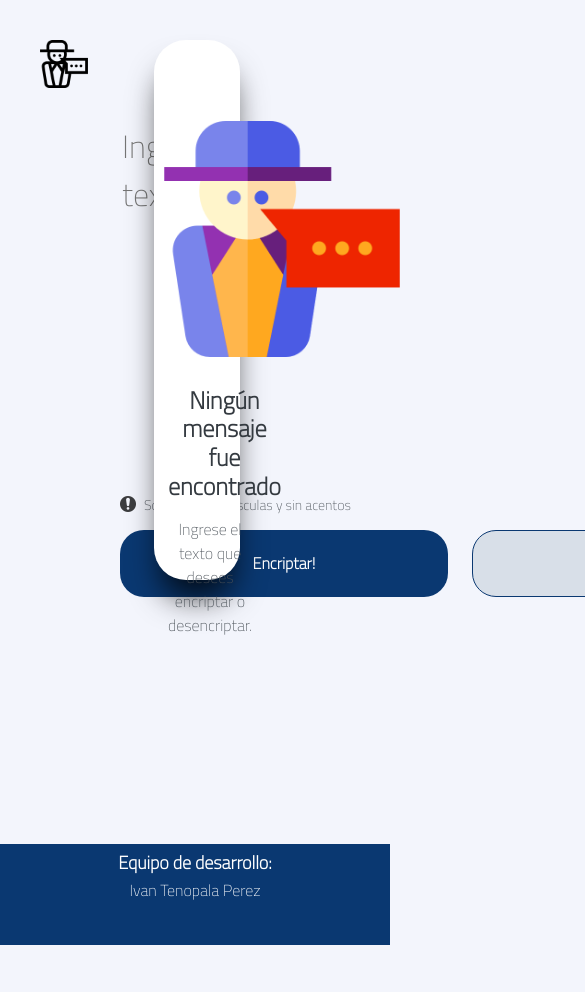
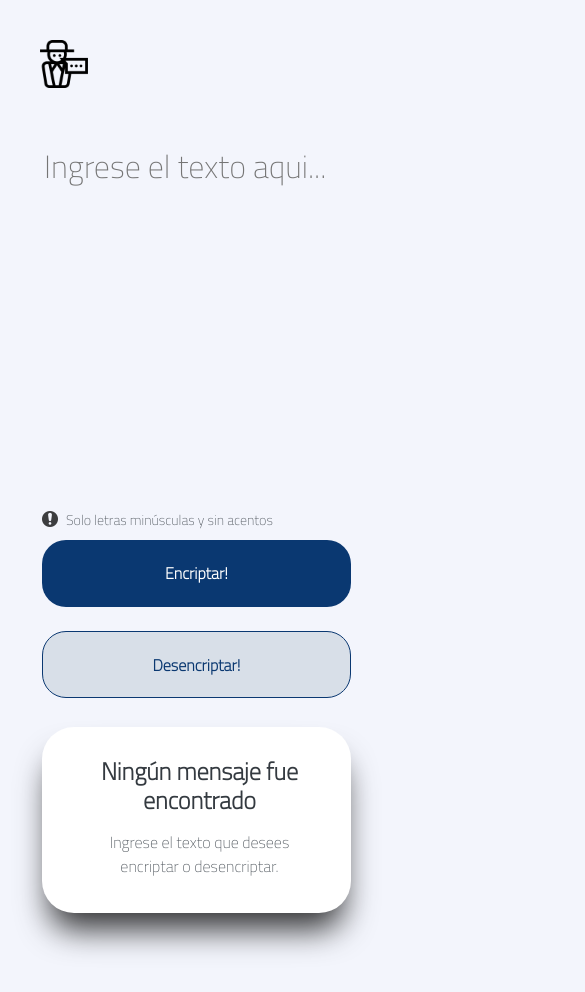
Before and after one commit to Enzartus/Challen-Encriptador, a plain HTML site: page index.html in a window 390 px wide. Shown: the top 992 px of the page, 585 px wide, since content can reach past the window. Before the commit the page ends 945 px from the top, so only its background shows below. Drawn offline with Linux system fonts and the light colour scheme.

Commit message:
Mejora de css para celular

```diff
--- a/encriptador.js
+++ b/encriptador.js
@@ -15,7 +15,6 @@ function encriptar() {
 
         textarea.value = encriptarMensaje(mensaje);
         document.getElementById("mensaje").value = "";
-
     }
 
 }
@@ -73,12 +72,14 @@ function desencriptar() {
     var leyenda = document.getElementById("leyenda");
     var mensaje = document.getElementById("mensaje").value;
     var textarea = document.getElementById("enc-des");
+    var botonCopiar = document.getElementById("copiar");
 
     if (mensaje != "") {
 
         imagen.style.display = "none";
         leyenda.style.display = "none";
         textarea.style.visibility = "visible";
+        botonCopiar.style.visibility = "visible";
 
         textarea.value = desencriptarMensaje(mensaje);
         document.getElementById("mensaje").value = "";
--- a/index.html
+++ b/index.html
@@ -36,7 +36,7 @@
                     <label class="titulo-leyenda">Ningún mensaje fue encontrado</label>
                     <label class="body-leyenda">Ingrese el texto que desees encriptar o desencriptar.</label>
                 </div>
-                <textarea name="" id="enc-des" cols="30" rows="10" class="mensaje-respuesta"></textarea>
+                <textarea name="" id="enc-des" cols="30" rows="10" class="mensaje-respuesta" readonly></textarea>
                 <button class="copiar" id="copiar" onclick="buttonCopiar()">¡Copiar!</button>
             </div>
         </main>
--- a/style-encriptador.css
+++ b/style-encriptador.css
@@ -253,9 +253,10 @@ form textarea{
 
 footer{
     position: absolute;
+    bottom: 0;
+    left: 0;
     width: 100%;
     height: 12%;
-    top: 100%;
     background: #0a3871;
     text-align: center;
     color: #ffffff;
@@ -268,3 +269,142 @@ footer h1{
     line-height: 120%;
     padding: 8px;
 }
+
+@media screen and (max-width:1360px){
+    footer{
+        top: 101%;
+    }
+}
+
+@media screen and (max-width: 768px){
+    /*header img{
+        width: 48px;
+    }
+
+    main{
+        position: relative;
+        width: 79%;
+        padding: 39px;
+        top: 20px;
+    }
+
+    form textarea{
+        width: 80%;
+        left: 40px;
+    }
+
+    .recordatorio{
+        top: 490px;
+        left: 40px;
+    }
+
+    .botones{
+        width: 80%;
+        flex-direction: column;
+        top: 520px;
+        left: 40px;
+    }
+
+    .encriptar{
+        width: 100%;
+    }
+
+    .desencriptar{
+        width: 100%;
+    }
+
+    .rectangulo{
+        width: 80%;
+        height: 186px;
+        top: 707px;
+        left: 40px;
+    }
+
+    .rectangulo div{
+        top: 16%;
+    }
+
+    .rectangulo img{
+        display: none;
+    }
+
+    .mensaje-respuesta{
+        width: 83%;
+        height: 25%;
+    }
+
+    .copiar{
+        height: 20%;
+    }
+
+    footer{
+        top: 145%;
+    }*/
+}
+
+@media screen and (max-width:480px){
+    header img{
+        width: 48px;
+    }
+
+    main{
+        position: relative;
+        width: 79%;
+        padding: 39px;
+        top: 20px;
+    }
+
+    form textarea{
+        width: 80%;
+        left: 40px;
+    }
+
+    .recordatorio{
+        top: 490px;
+        left: 40px;
+    }
+
+    .botones{
+        width: 80%;
+        flex-direction: column;
+        top: 520px;
+        left: 40px;
+    }
+
+    .encriptar{
+        width: 100%;
+    }
+
+    .desencriptar{
+        width: 100%;
+    }
+
+    .rectangulo{
+        width: 80%;
+        height: 186px;
+        top: 707px;
+        left: 40px;
+    }
+
+    .rectangulo div{
+        top: 16%;
+    }
+
+    .rectangulo img{
+        display: none;
+    }
+
+    .mensaje-respuesta{
+        width: 83%;
+        height: 25%;
+    }
+
+    .copiar{
+        height: 20%;
+    }
+
+    footer{
+        top: 145%;
+    }
+
+}
```
